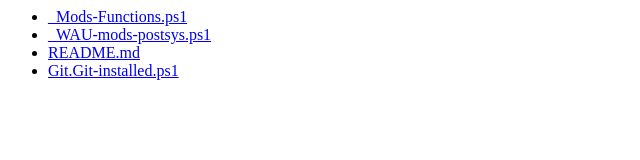
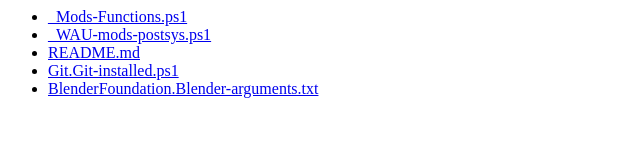
Before and after one commit to sfcmgr/Winget-AutoUpdate-ModRepo, a plain HTML site: page index.html in a window 1280 px wide. Shown: the whole page, without its empty margins (0-640 px from the left). Drawn offline with Linux system fonts and the light colour scheme.

Commit message:
publish the blender args

```diff
--- a/index.html
+++ b/index.html
@@ -3,4 +3,5 @@
 <li><a  href="_WAU-mods-postsys.ps1">_WAU-mods-postsys.ps1</a></li>
 <li><a  href="README.md">README.md</a></li>
 <li><a  href="Git.Git-installed.ps1">Git.Git-installed.ps1</a></li>
+<li><a  href="BlenderFoundation.Blender-arguments.txt">BlenderFoundation.Blender-arguments.txt</a></li>
 </ul>
```
